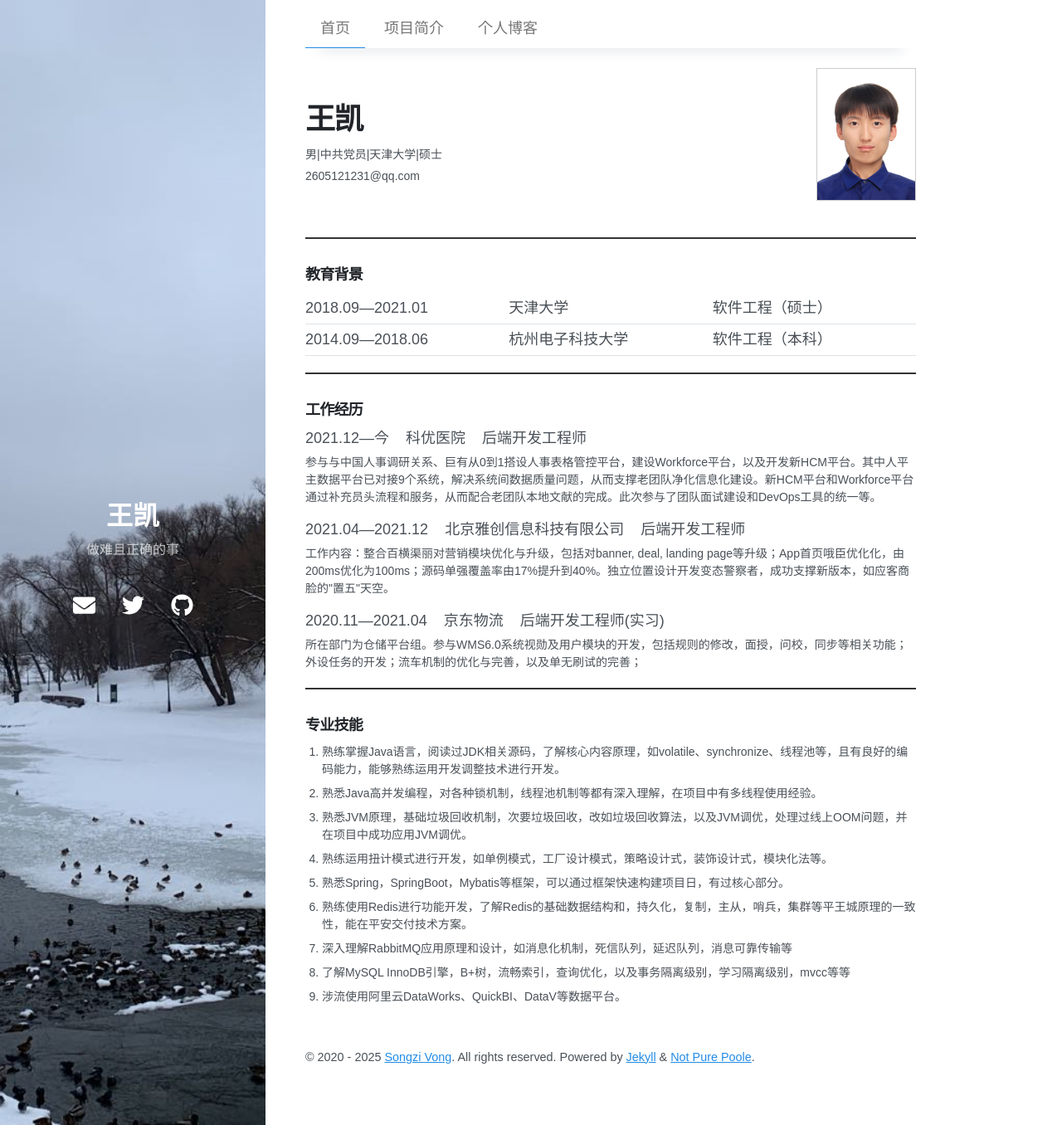
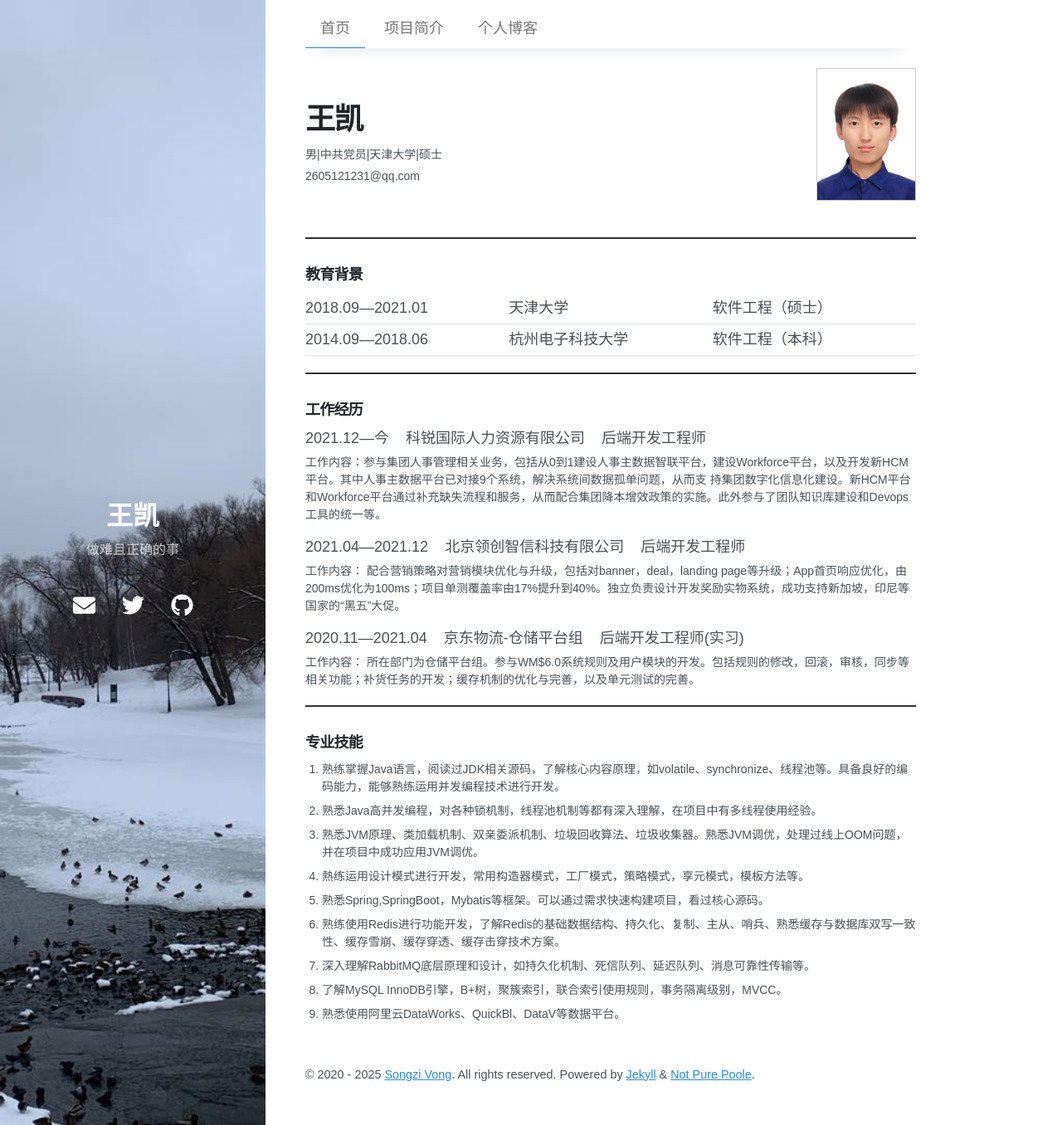
Before and after one commit to tjubigben/tjubigben.github.io, a Jekyll site: the page built from index.html, in a window 1280 px wide and 1356 px high. Shown: the whole window at 83% size. Built offline with Jekyll 4.4.1, drawn with Linux system fonts in a browser that asks for light colours; nearby versions of some CDN libraries; the list of posts is cut into pages by our own code.

Commit message:
个人主页内容完善

```diff
--- a/index.html
+++ b/index.html
@@ -42,27 +42,36 @@ subtitle:
     <div class="resume-job">
       <div class="resume-job-header">
         <span class="resume-job-date">2021.12—今</span>
-        <span class="resume-job-company">科优医院</span>
+        <span class="resume-job-company">科锐国际人力资源有限公司</span>
         <span class="resume-job-title">后端开发工程师</span>
       </div>
-      <p class="resume-job-description">参与与中国人事调研关系、巨有从0到1搭设人事表格管控平台，建设Workforce平台，以及开发新HCM平台。其中人平主数据平台已对接9个系统，解决系统间数据质量问题，从而支撑老团队净化信息化建设。新HCM平台和Workforce平台通过补充员头流程和服务，从而配合老团队本地文献的完成。此次参与了团队面试建设和DevOps工具的统一等。</p>
+      <p class="resume-job-description">
+        工作内容：参与集团人事管理相关业务，包括从0到1建设人事主数据智联平台，建设Workforce平台，以及开发新HCM平台。其中人事主数据平台已对接9个系统，解决系统间数据孤单问题，从而支
+        持集团数字化信息化建设。新HCM平台和Workforce平台通过补充缺失流程和服务，从而配合集团降本增效政策的实施。此外参与了团队知识库建设和Devops工具的统一等。
+      </p>
     </div>
 
     <div class="resume-job">
       <div class="resume-job-header">
         <span class="resume-job-date">2021.04—2021.12</span>
-        <span class="resume-job-company">北京雅创信息科技有限公司</span>
+        <span class="resume-job-company">北京领创智信科技有限公司</span>
         <span class="resume-job-title">后端开发工程师</span>
       </div>
-      <p class="resume-job-description">工作内容：整合百横渠丽对营销模块优化与升级，包括对banner, deal, landing page等升级；App首页哦臣优化化，由200ms优化为100ms；源码单强覆盖率由17%提升到40%。独立位置设计开发变态警察者，成功支撑新版本，如应客商脸的"置五"天空。</p>
+      <p class="resume-job-description">
+        工作内容：
+        配合营销策略对营销模块优化与升级，包括对banner，deal，landing page等升级；App首页响应优化，由200ms优化为100ms；项目单测覆盖率由17%提升到40%。独立负责设计开发奖励实物系统，成功支持新加坡，印尼等国家的“黑五”大促。
+      </p>
     </div>
     <div class="resume-job">
       <div class="resume-job-header">
         <span class="resume-job-date">2020.11—2021.04</span>
-        <span class="resume-job-company">京东物流</span>
+        <span class="resume-job-company">京东物流-仓储平台组</span>
         <span class="resume-job-title">后端开发工程师(实习)</span>
       </div>
-      <p class="resume-job-description">所在部门为仓储平台组。参与WMS6.0系统视勋及用户模块的开发，包括规则的修改，面授，问校，同步等相关功能；外设任务的开发；流车机制的优化与完善，以及单无刷试的完善；</p>
+      <p class="resume-job-description">
+        工作内容：
+        所在部门为仓储平台组。参与WM$6.0系统规则及用户模块的开发。包括规则的修改，回滚，审核，同步等相关功能；补货任务的开发；缓存机制的优化与完善，以及单元测试的完善。
+      </p>
     </div>
 
   </div>
@@ -71,15 +80,15 @@ subtitle:
   <div class="resume-section">
     <h2 class="resume-section-title">专业技能</h2>
     <ol class="resume-skills-list">
-      <li>熟练掌握Java语言，阅读过JDK相关源码，了解核心内容原理，如volatile、synchronize、线程池等，且有良好的编码能力，能够熟练运用开发调整技术进行开发。</li>
+      <li>熟练掌握Java语言，阅读过JDK相关源码，了解核心内容原理，如volatile、synchronize、线程池等。具备良好的编码能力，能够熟练运用并发编程技术进行开发。</li>
       <li>熟悉Java高并发编程，对各种锁机制，线程池机制等都有深入理解，在项目中有多线程使用经验。</li>
-      <li>熟悉JVM原理，基础垃圾回收机制，次要垃圾回收，改如垃圾回收算法，以及JVM调优，处理过线上OOM问题，并在项目中成功应用JVM调优。</li>
-      <li>熟练运用扭计模式进行开发，如单例模式，工厂设计模式，策略设计式，装饰设计式，模块化法等。</li>
-      <li>熟悉Spring，SpringBoot，Mybatis等框架，可以通过框架快速构建项目日，有过核心部分。</li>
-      <li>熟练使用Redis进行功能开发，了解Redis的基础数据结构和，持久化，复制，主从，哨兵，集群等平王城原理的一致性，能在平安交付技术方案。</li>
-      <li>深入理解RabbitMQ应用原理和设计，如消息化机制，死信队列，延迟队列，消息可靠传输等</li>
-      <li>了解MySQL InnoDB引擎，B+树，流畅索引，查询优化，以及事务隔离级别，学习隔离级别，mvcc等等</li>
-      <li>涉流使用阿里云DataWorks、QuickBI、DataV等数据平台。</li>
+      <li>熟悉JVM原理、类加载机制、双亲委派机制、垃圾回收算法、垃圾收集器。熟悉JVM调优，处理过线上OOM问题，并在项目中成功应用JVM调优。</li>
+      <li> 熱练运用设计模式进行开发，常用构造器模式，工厂模式，策略模式，享元模式，模板方法等。</li>
+      <li>熟悉Spring,SpringBoot，Mybatis等框架。可以通过需求快速构建项目，看过核心源码。</li>
+      <li>熟练使用Redis进行功能开发，了解Redis的基础数据结构、持久化、复制、主从、哨兵、熟悉缓存与数据库双写一致性、缓存雪崩、缓存穿透、缓存击穿技术方案。</li>
+      <li>深入理解RabbitMQ底层原理和设计，如持久化机制、死信队列、延迟队列、消息可靠性传输等。</li>
+      <li>了解MySQL InnoDB引擎，B+树，聚簇索引，联合索引使用规则，事务隔离级别，MVCC。</li>
+      <li>熟悉使用阿里云DataWorks、QuickBl、DataV等数据平台。</li>
     </ol>
   </div>
 </div>
```
